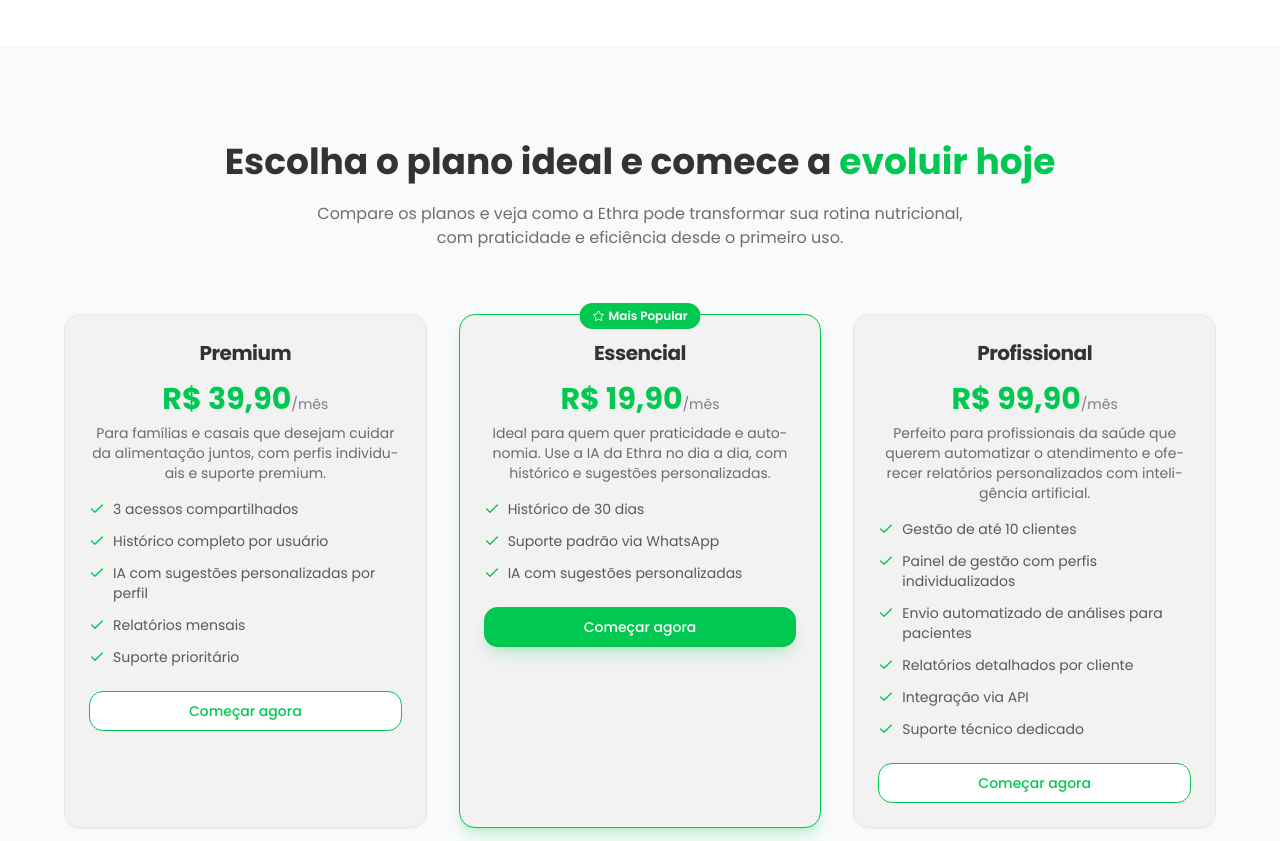
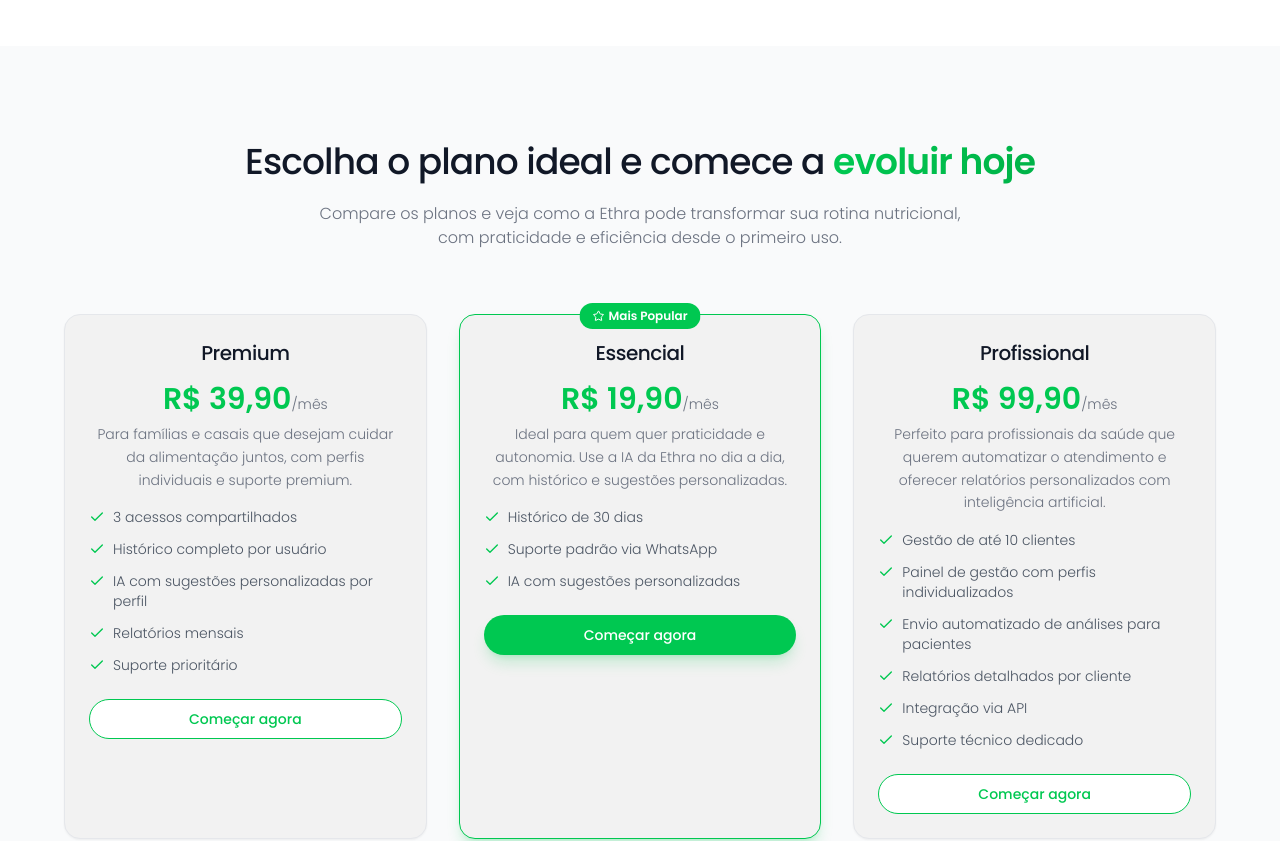
Before and after one commit to pnakamura/dizai-foto-nutri-94, a React (Vite) app: page / in a window 1280 px wide. Shown: the part 2560-3401 px from the top of the page. Built offline with nearby package versions, Linux system fonts and the light colour scheme.

Commit message:
Refactor: Apply home page styles to entire site
Apply consistent font, color, and text styles across the entire website, based on the design of the home page.

```diff
--- a/src/components/PricingSection.tsx
+++ b/src/components/PricingSection.tsx
@@ -57,10 +57,27 @@ const PricingSection: React.FC = () => {
     <section id="pricing" className="py-16 md:py-24 px-5 md:px-8 bg-gray-50">
       <div className="container mx-auto">
         <div className="text-center mb-12 md:mb-16">
-          <h2 className="text-2xl md:text-4xl font-bold mb-4 md:mb-5 text-ethra-dark">
-            Escolha o plano ideal e comece a <span className="text-[#00C851]">evoluir hoje</span>
+          <h2
+            className="text-2xl md:text-4xl font-medium mb-4 md:mb-5 text-gray-900 leading-tight tracking-tight"
+            style={{
+              wordBreak: 'keep-all',
+              hyphens: 'none',
+              textWrap: 'balance',
+              fontWeight: '500'
+            }}
+          >
+            Escolha o plano ideal e comece a{' '}
+            <span className="text-[#00C851] bg-gradient-to-r from-[#00C851] to-[#00b348] bg-clip-text text-transparent font-semibold">
+              evoluir hoje
+            </span>
           </h2>
-          <p className="text-ethra-dark/70 max-w-2xl mx-auto text-sm md:text-base mb-8">
+          <p
+            className="text-gray-500 max-w-2xl mx-auto text-sm md:text-base mb-8 font-light leading-relaxed"
+            style={{
+              wordBreak: 'keep-all',
+              hyphens: 'none'
+            }}
+          >
             Compare os planos e veja como a Ethra pode transformar sua rotina nutricional, com praticidade e eficiência desde o primeiro uso.
           </p>
         </div>
@@ -85,12 +102,30 @@ const PricingSection: React.FC = () => {
               )}
 
               <CardHeader className="text-center pb-4">
-                <CardTitle className="text-xl font-bold text-ethra-dark mb-2">{plan.name}</CardTitle>
+                <CardTitle
+                  className="text-xl font-medium text-gray-900 mb-2"
+                  style={{ fontWeight: '500' }}
+                >
+                  {plan.name}
+                </CardTitle>
                 <div className="mb-3">
-                  <span className="text-2xl md:text-3xl font-bold text-[#00C851]">{plan.price}</span>
-                  <span className="text-ethra-dark/60 text-sm">{plan.period}</span>
+                  <span
+                    className="text-2xl md:text-3xl font-semibold text-[#00C851]"
+                    style={{ fontWeight: '600' }}
+                  >
+                    {plan.price}
+                  </span>
+                  <span className="text-gray-500 text-sm font-light">{plan.period}</span>
                 </div>
-                <p className="text-sm text-ethra-dark/70">{plan.description}</p>
+                <p
+                  className="text-sm text-gray-500 font-light leading-relaxed"
+                  style={{
+                    wordBreak: 'keep-all',
+                    hyphens: 'none'
+                  }}
+                >
+                  {plan.description}
+                </p>
               </CardHeader>
 
               <CardContent>
@@ -98,17 +133,30 @@ const PricingSection: React.FC = () => {
                   {plan.features.map((feature, featureIndex) => (
                     <li key={featureIndex} className="flex items-start gap-2">
                       <Check className="h-4 w-4 text-[#00C851] mt-0.5 flex-shrink-0" />
-                      <span className="text-sm text-ethra-dark/80">{feature}</span>
+                      <span
+                        className="text-sm text-gray-600 font-light"
+                        style={{
+                          wordBreak: 'keep-all',
+                          hyphens: 'none'
+                        }}
+                      >
+                        {feature}
+                      </span>
                     </li>
                   ))}
                 </ul>
 
                 <Button
-                  className={`w-full transition-all duration-300 ${
+                  className={`w-full transition-all duration-300 font-medium rounded-full py-3 ${
                     plan.popular
-                      ? 'bg-[#00C851] hover:bg-[#00b348] text-white shadow-lg shadow-[#00C851]/20'
+                      ? 'bg-[#00C851] hover:bg-[#00b348] text-white shadow-lg shadow-[#00C851]/20 hover:shadow-xl transform hover:scale-105'
                       : 'bg-white text-[#00C851] border border-[#00C851] hover:bg-[#00C851] hover:text-white'
                   }`}
+                  style={{
+                    wordBreak: 'keep-all',
+                    hyphens: 'none',
+                    fontWeight: '500'
+                  }}
                 >
                   {plan.ctaText}
                 </Button>
```
